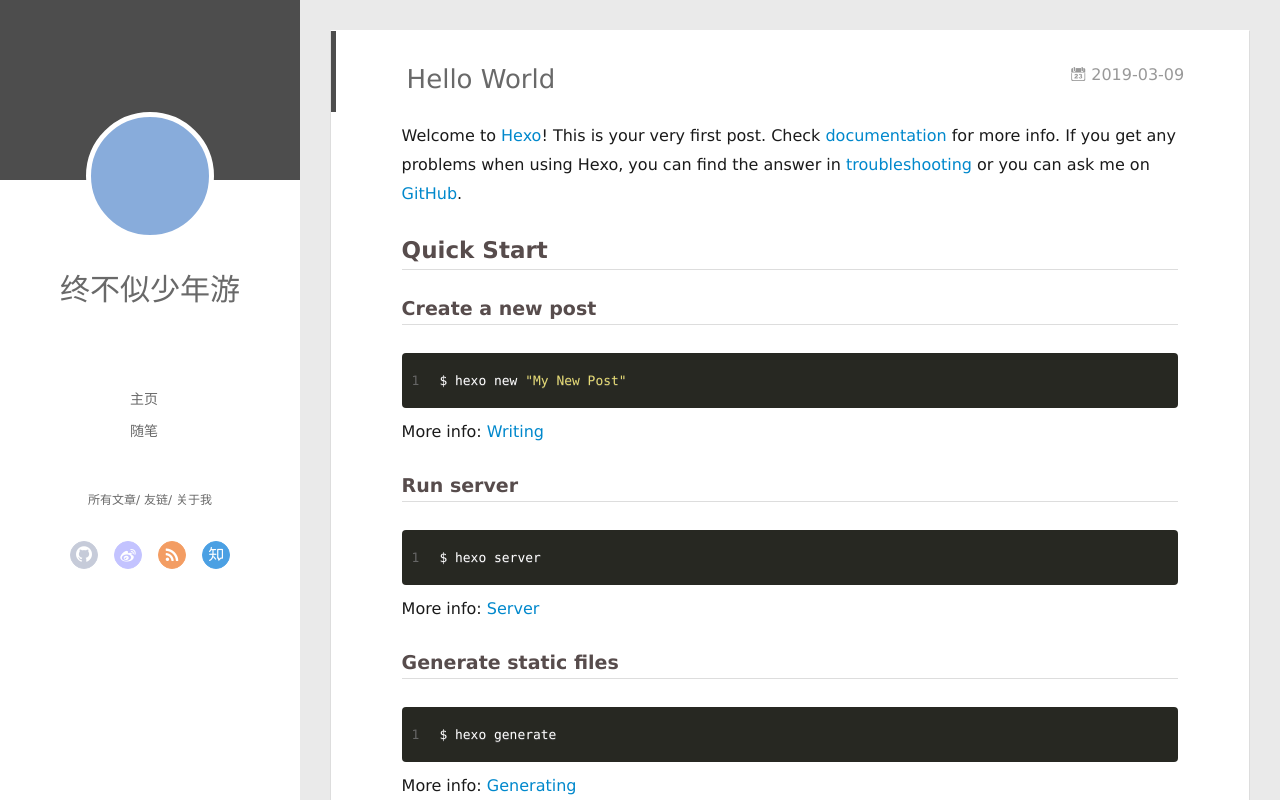
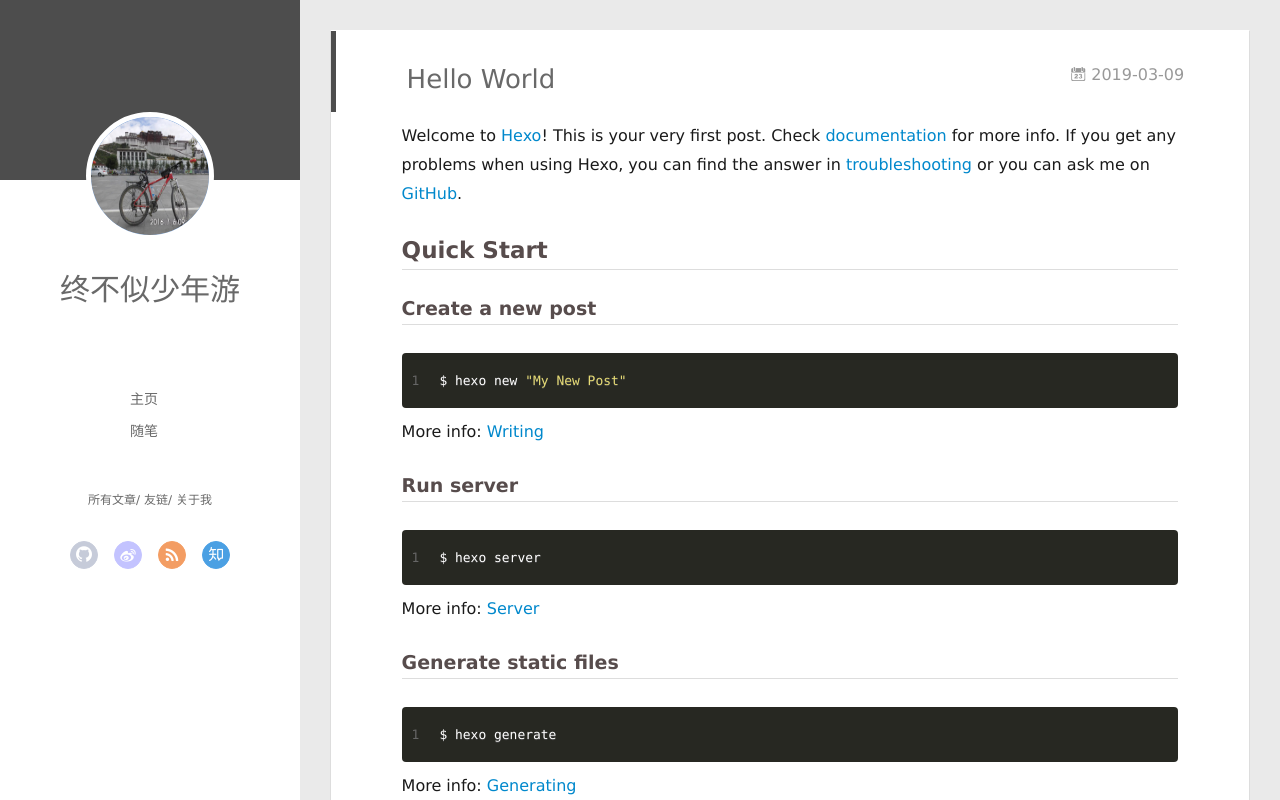
Before and after one commit to mrlightman5/mrlightman5.github.io, a plain HTML site: page index.html in a window 1280 px wide. Drawn offline with Linux system fonts and the light colour scheme; no server answers.

Commit message:
Site updated: 2019-03-09 20:28:05

```diff
--- a/index.html
+++ b/index.html
@@ -43,7 +43,7 @@
 <div class="intrude-less">
 	<header id="header" class="inner">
 		<a href="/" class="profilepic">
-			<img src class="js-avatar">
+			<img src="img/ride.jpg" class="js-avatar show">
 		</a>
 		<hgroup>
 		  <h1 class="header-author"><a href="/">终不似少年游</a></h1>
@@ -101,7 +101,7 @@
 	<div class="intrude-less">
 		<header id="header" class="inner">
 			<div class="profilepic">
-				<img src class="js-avatar">
+				<img src="img/ride.jpg" class="js-avatar">
 			</div>
 			<hgroup>
 			  <h1 class="header-author js-header-author">终不似少年游</h1>
```
Also changed, not shown: 2019/03/09/hello-world/index.html (+2 -2 lines), archives/2019/03/index.html (+2 -2 lines), archives/2019/index.html (+2 -2 lines), archives/index.html (+2 -2 lines), img/bitbug_favicon.ico (added), img/ride.jpg (added).
